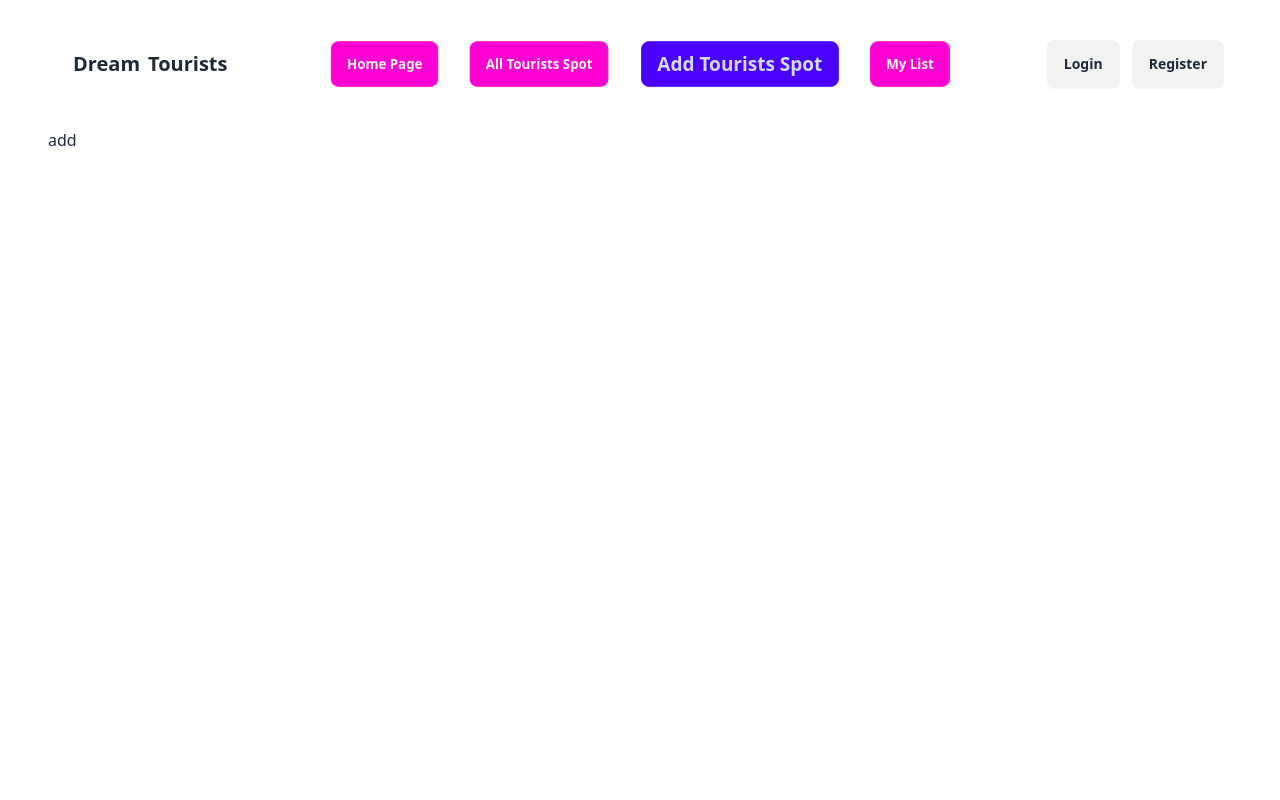
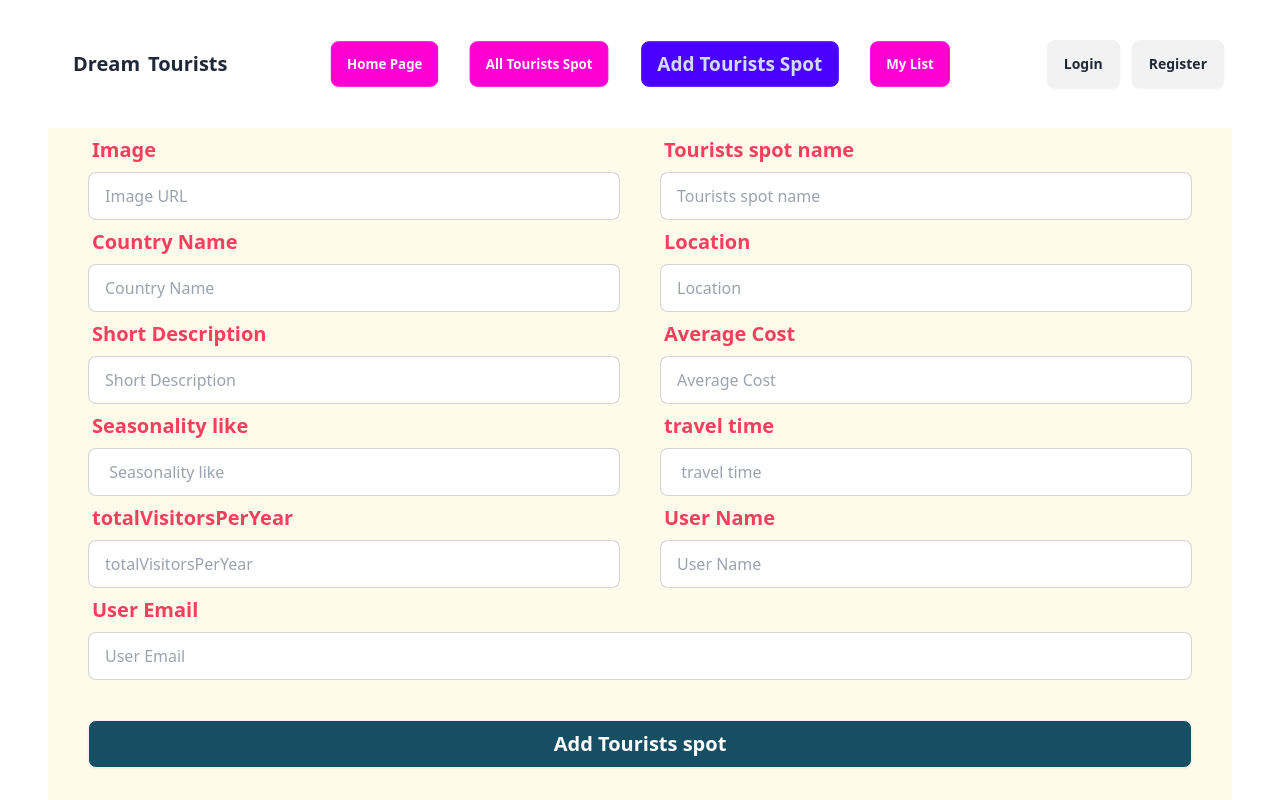
Before and after one commit to MdJowelAhmed/dream-tourist-client, a React (Vite) app: page /addTourists in a window 1280 px wide. Shown: the top 800 px of the page. Built offline with nearby package versions, Linux system fonts and the light colour scheme.

Commit message:
added git hub and google login

```diff
--- a/src/Components/AddTourists/AddTourists.jsx
+++ b/src/Components/AddTourists/AddTourists.jsx
@@ -1,11 +1,125 @@
+import Footer from "../ShareComponents/Footer/Footer";
 import Navbar from "../ShareComponents/Navbar";
 
 
 const AddTourists = () => {
+
+    const handleAddSpot=e=>{
+        e.preventDefault()
+        const form=e.target;
+        const image=form.image.value;
+        const country=form.country.value;
+        const location=form.location.value;
+        const short=form.short.value;
+        const average=form.average.value;
+        const season=form.season.value;
+        const travel=form.travel.value;
+        const total=form.total.value;
+        const userName=form.userName.value;
+        const userEmail=form.userEmail.value;
+        const addSpot={image,country,location,short,average,season,travel,total,userName,userEmail}
+        console.log(addSpot)
+
+
+    }
     return (
         <div>
             <Navbar></Navbar>
-            add
+
+            <div className="bg-amber-50">
+                <form  onSubmit={handleAddSpot}>
+                    {/* image and spot name */}
+                    <div className="flex gap-10 px-10 ">
+                        <div className="form-control w-full flex-1">
+                            <label className="label">
+                                <span className="label-text text-xl font-bold text-rose-500"> Image </span>
+                            </label>
+                            <input type="text" name="image" placeholder="Image URL" className="input input-bordered" required />
+                        </div>
+                        <div className="form-control w-full flex-1">
+                            <label className="label">
+                                <span className="label-text text-xl font-bold text-rose-500">Tourists spot name</span>
+                            </label>
+                            <input type="text" name="spotName" placeholder="Tourists spot name" className="input input-bordered" required />
+                        </div>
+                    </div>
+
+                    {/* country and location */}
+                    <div className="flex gap-10 px-10 ">
+                        <div className="form-control w-full flex-1">
+                            <label className="label">
+                                <span className="label-text text-xl font-bold text-rose-500"> Country Name </span>
+                            </label>
+                            <input type="text" name="country" placeholder="Country Name" className="input input-bordered" required />
+                        </div>
+                        <div className="form-control w-full flex-1">
+                            <label className="label">
+                                <span className="label-text text-xl font-bold text-rose-500">Location</span>
+                            </label>
+                            <input type="text" name="location" placeholder="Location" className="input input-bordered" required />
+                        </div>
+                    </div>
+
+                    {/* short description and average cost */}
+                    <div className="flex gap-10 px-10 ">
+                        <div className="form-control w-full flex-1">
+                            <label className="label">
+                                <span className="label-text text-xl font-bold text-rose-500"> Short Description </span>
+                            </label>
+                            <input type="text" name="short" placeholder="Short Description" className="input input-bordered" required />
+                        </div>
+                        <div className="form-control w-full flex-1 ">
+                            <label className="label">
+                                <span className="label-text text-xl font-bold text-rose-500">Average Cost</span>
+                            </label>
+                            <input type="text" name="average" placeholder="Average Cost" className="input input-bordered " required />
+                        </div>
+                    </div>
+                    {/*  Seasonality like  and  travel time */}
+                    <div className="flex gap-10 px-10 ">
+                        <div className="form-control w-full flex-1">
+                            <label className="label">
+                                <span className="label-text text-xl font-bold text-rose-500">  Seasonality like  </span>
+                            </label>
+                            <input type="text" name="season" placeholder=" Seasonality like " className="input input-bordered" required />
+                        </div>
+                        <div className="form-control w-full flex-1 ">
+                            <label className="label">
+                                <span className="label-text text-xl font-bold text-rose-500"> travel time</span>
+                            </label>
+                            <input type="text" name="travel" placeholder=" travel time" className="input input-bordered " required />
+                        </div>
+                    </div>
+                    {/*  totalVisitorsPerYear and User name */}
+                    <div className="flex gap-10 px-10 ">
+                        <div className="form-control w-full flex-1">
+                            <label className="label">
+                                <span className="label-text text-xl font-bold text-rose-500">  totalVisitorsPerYear </span>
+                            </label>
+                            <input type="text" name="total" placeholder="totalVisitorsPerYear" className="input input-bordered" required />
+                        </div>
+                        <div className="form-control w-full flex-1 ">
+                            <label className="label">
+                                <span className="label-text text-xl font-bold text-rose-500">User Name</span>
+                            </label>
+                            <input type="text" name="userName" placeholder="User Name" className="input input-bordered " required />
+                        </div>
+                    </div>
+                    <div className="flex gap-10 px-10 ">
+                        <div className="form-control w-full flex-1">
+                            <label className="label">
+                                <span className="label-text text-xl font-bold text-rose-500">  User Email </span>
+                            </label>
+                            <input type="email" name="userEmail" placeholder="User Email" className="input input-bordered" required />
+                        </div>
+                    </div>
+
+                    <div className="p-10">
+                        <input type="submit" value="Add Tourists spot" className="btn mb-7 w-full text-xl font-semibold bg-cyan-900 text-white" />
+                    </div>
+                </form>
+            </div>
+            <Footer></Footer>
         </div>
     );
 };
--- a/src/Components/Provider/AuthProvider.jsx
+++ b/src/Components/Provider/AuthProvider.jsx
@@ -1,4 +1,4 @@
-import { createUserWithEmailAndPassword, getAuth, signInWithEmailAndPassword } from "firebase/auth";
+import { GithubAuthProvider, GoogleAuthProvider, createUserWithEmailAndPassword, getAuth, signInWithEmailAndPassword, signInWithPopup } from "firebase/auth";
 import { createContext, useState } from "react";
 import app from "../../Firebase/Firebase.config";
 
@@ -9,17 +9,28 @@ const auth = getAuth(app);
 const AuthProvider = ({children}) => {
     const [user,setUser]=useState(null)
 
+    const googleProvider = new GoogleAuthProvider();
+    const githubProvider = new GithubAuthProvider();
+
     const createUser=(email,password)=>{
         return createUserWithEmailAndPassword(auth,email,password)
     }
     const loginUser=(email,password)=>{
         return signInWithEmailAndPassword(auth,email,password)
     }
+    const loginGoogle=()=>{
+        return signInWithPopup(auth,googleProvider)
+    }
+    const loginGithub=()=>{
+        return signInWithPopup(auth,githubProvider)
+    }
 
     const authInfo={
         user,
         createUser,
         loginUser,
+        loginGoogle,
+        loginGithub
     }
     return (
         <AuthContext.Provider value={authInfo}>
--- a/src/Components/ShareComponents/Login.jsx
+++ b/src/Components/ShareComponents/Login.jsx
@@ -14,7 +14,7 @@ import { AuthContext } from "../Provider/AuthProvider";
 
 
 const Login = () => {
-    const { loginUser} = useContext(AuthContext)
+    const { loginUser, loginGoogle,loginGithub} = useContext(AuthContext)
     const navigate = useNavigate()
     const location = useLocation()
     const [loginError, setLoginError] = useState('')
@@ -61,7 +61,7 @@ const Login = () => {
             .then(result => {
                 if (result.user) {
                     Swal.fire({
-                        title: "Good job!",
+                        title: "Login Success!",
                         text: "You clicked the button!",
                         icon: "success"
                     });
@@ -119,9 +119,9 @@ const Login = () => {
                                 <div className="mx-5 mb-5 flex justify-between">
                                     <div>
 
-                                        <button onClick={() => handleSocialLogin(googleLogin)} className="btn btn-accent"> <FaGoogle /> Google</button>
+                                        <button onClick={() => handleSocialLogin(loginGoogle)} className="btn btn-accent"> <FaGoogle /> Google</button>
                                     </div>
-                                    <button onClick={() => handleSocialLogin(githubLogin)} className="btn btn-accent"><FaGithub /> Github</button>
+                                    <button onClick={() => handleSocialLogin(loginGithub)} className="btn btn-accent"><FaGithub /> Github</button>
                                 </div>
                             </div>
                         </div>
```
